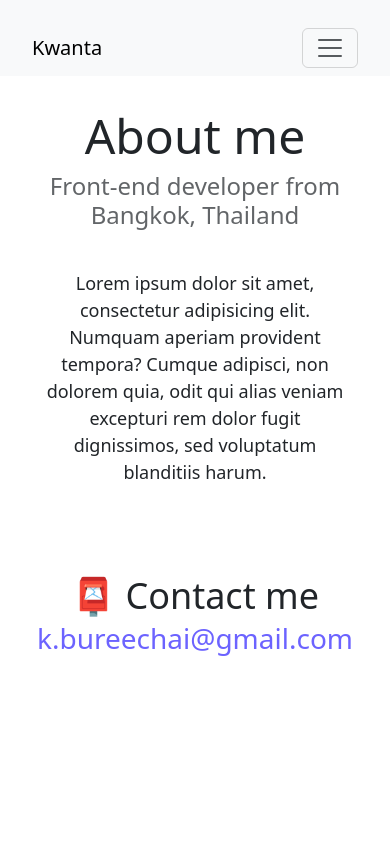
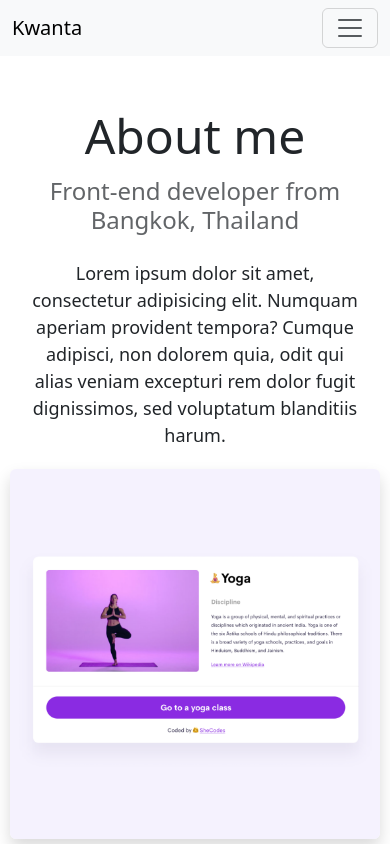
Before and after one commit to K-Bureechai/kwanta-multiple-site, a plain HTML site: page about.html in a window 390 px wide. Shown: the top 844 px of the page. Drawn offline with nearby package versions, Linux system fonts and the light colour scheme.

Commit message:
adjusted html and css for responsives

```diff
--- a/about.html
+++ b/about.html
@@ -37,9 +37,9 @@
             </div>
         </div>
     </nav>
-
-    <h1 class="ps-2 pe-2">About me</h1>
-    <h3>Front-end developer from Bangkok, Thailand</h3>
+    <div class="about-me">
+        <h1 class="ps-2 pe-2 text-center">About me</h1>
+        <h3 class="text-center">Front-end developer from Bangkok, Thailand</h3>
         <div class="about-paragraphs">
             <p>
                 Lorem ipsum dolor sit amet, consectetur adipisicing elit. Numquam
@@ -48,22 +48,23 @@
                 blanditiis harum.
             </p>
         </div>
-    <div class="container">
+        <div class="container-image">
             <div class="row">
                 <div class="col-md-4">
-                <img src="images/yoga.png" class="img-fluid rounded p-2 mb-3 shadow" />
+                    <img src="images/yoga.png" class="img-fluid rounded p-2 mb-4 shadow" />
                 </div>
                 <div class="col-md-4">
-                <img src="images/weather.png" class="img-fluid rounded p-2 mb-3 shadow" />
+                    <img src="images/weather.png" class="img-fluid rounded p-2 mb-4 shadow" />
                 </div>
                 <div class="col-md-4">
-                <img src="images/yogurt.png" class="img-fluid rounded p-2 mb-3 shadow" />
+                    <img src="images/yogurt.png" class="img-fluid rounded p-2 mb-4 shadow" />
                 </div>
             </div>
         </div>
         <div id="contact">
-        <h2 class="mt-5">📮 Contact me</h2>
+            <h2 class="mt-5 text-center">📮 Contact me</h2>
             <a href="mailto:k.bureechai@gmail.com" class="email-link">k.bureechai@gmail.com</a>
+        </div>
     </div>
 </body>
 
--- a/style.css
+++ b/style.css
@@ -6,7 +6,7 @@
 
 body {
     margin: 100px auto;
-    margin-bottom: 60px;
+    margin-bottom: 55.5px;
 }
 
 .introduction {
@@ -71,15 +71,15 @@ p {
     display: block;
 }
 
-.about-paragraphs {
-    display: flex;
-    margin: 30px 0;
-    margin-left: 30px;
-    margin-right: 30px;
+.about-me {
+    margin: 100px 60px;
+    padding: 0 12px !important;
 }
 
 .about-paragraphs p {
     margin: 10px;
+    text-align: center;
+    margin: 50px;
 }
 
 .email-link {
@@ -112,44 +112,63 @@ p {
     box-shadow: var(--box-shadow);
 }
 
-@media (max-width: 576px) {
+@media (max-width: 500px) {
     h1 {
         font-size: 48px;
         line-height: 1.5;
+        text-align: center;
     }
 
     h2 {
         font-size: 36px;
-        margin-top: 20px;
+        text-align: center;
+        margin-top: 30px;
     }
 
-    img {
-        display: none;
+    .reverse-on-mobile {
+        flex-direction: column-reverse;
     }
 
     body {
-        text-align: center;
+        margin: 100px 10px;
     }
 
     p {
         text-align: center;
     }
 
-    .container {
-        margin-top: 20px;
+    .primary-link {
+        margin: 20px 50px !important;
+
+        padding: 20px 40px;
+        display: block;
+        margin: auto 0;
+        text-align: center;
     }
 
-    .container {
-        margin-left: 20px;
-        margin-right: 20px;
+    .container.mt-5.mb-5 {
+        margin-top: 100px !important;
     }
 
-    .primary-link {
-        margin-top: 20px;
-        margin-bottom: 20px;
+    .about-me,
+    .col-md-6 {
+        margin: 0 !important;
+        padding: 0 !important;
     }
 
-    .row-weather-app {
-        margin-top: 50px;
+    .container-image,
+    .img-fluid.rounded.p-2.mb-4.shadow {
+        padding: 0 !important;
     }
+
+    .about-paragraphs p {
+        margin: 10px;
+        text-align: center;
+        margin: 20px;
+    }
+
+    h3 {
+        padding: 5px;
+    }
+
 }
```
Also changed, not shown: index.html (+5 -3 lines). Lines whose indentation alone changed are shown as unchanged.
